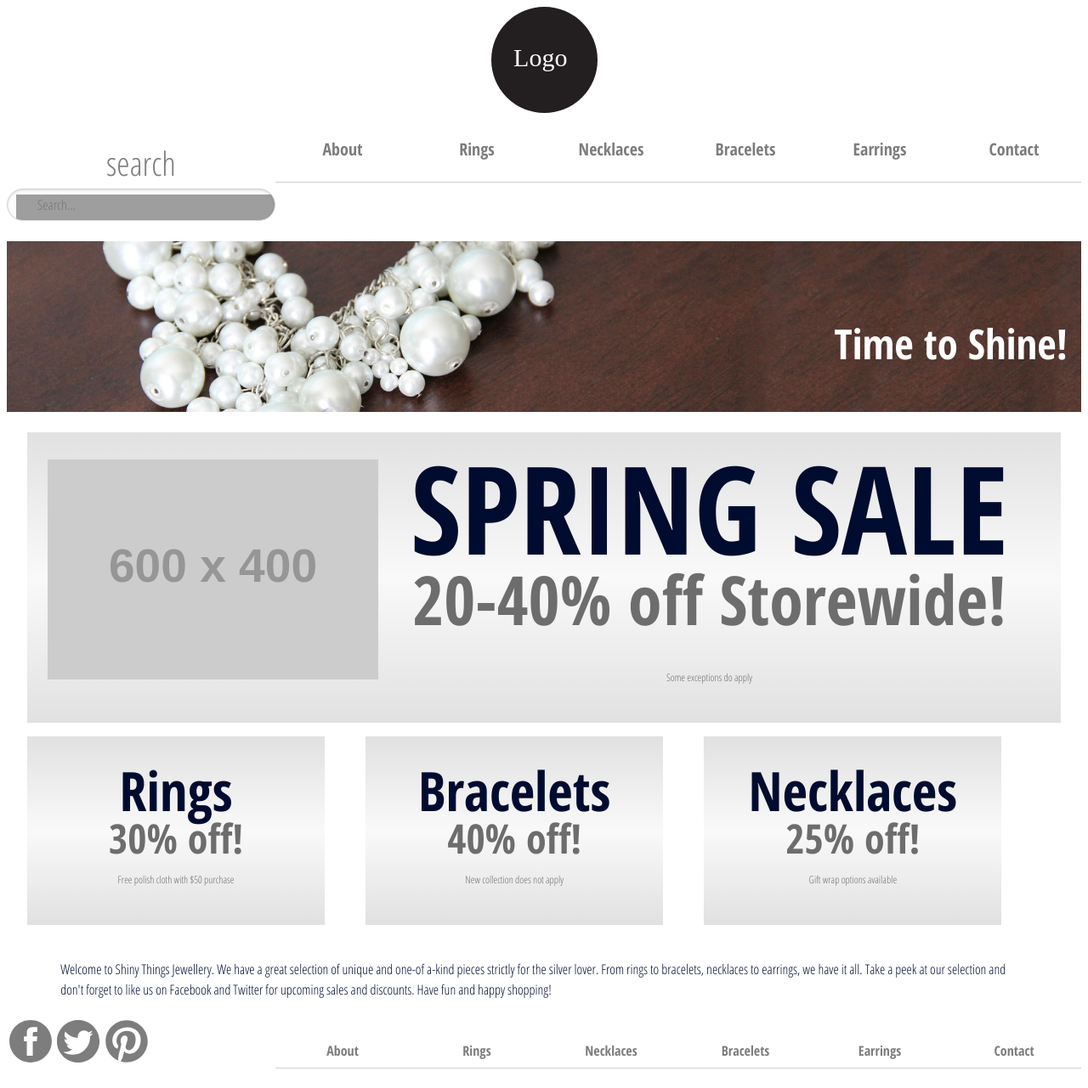
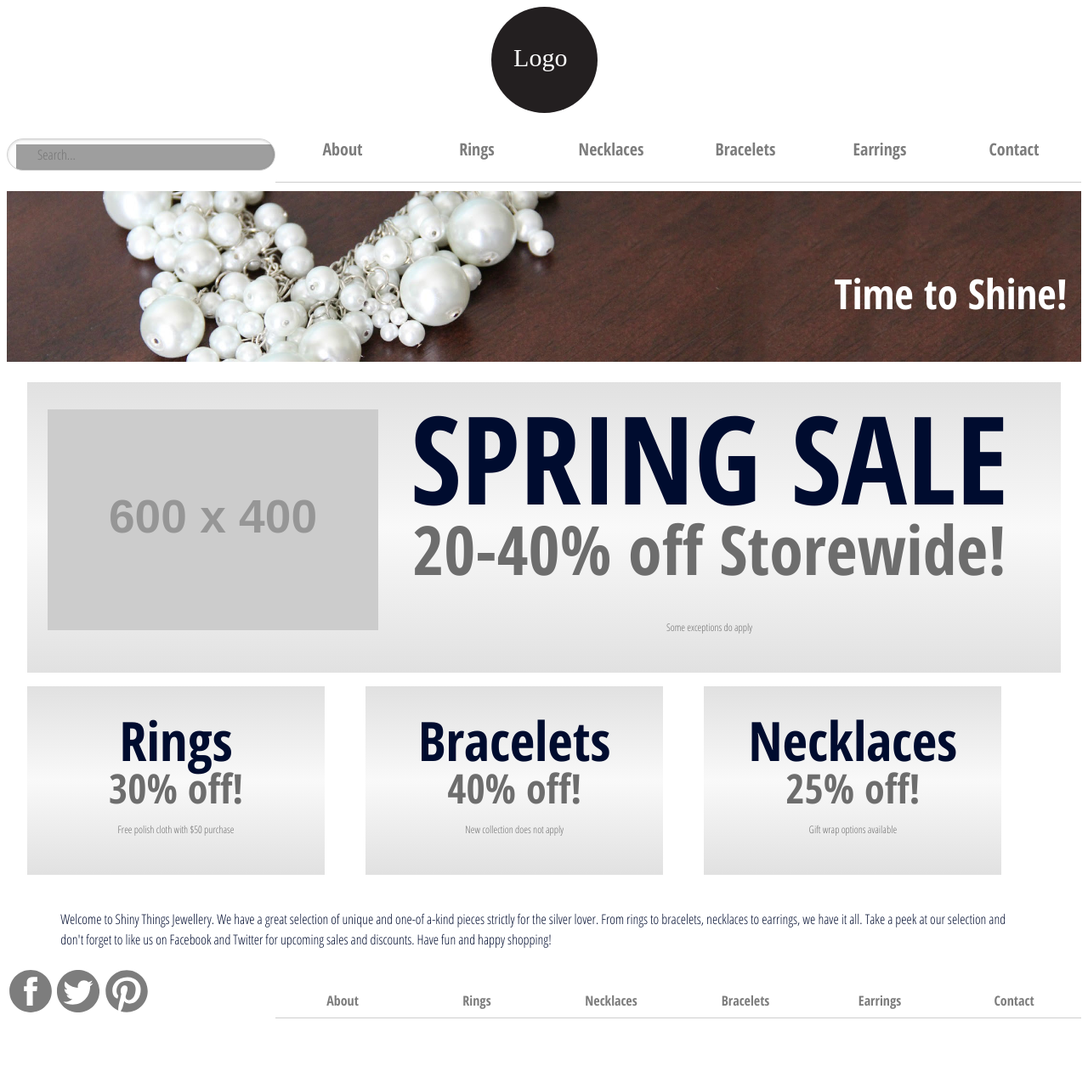
Before and after one commit to kaylaaraujo/ecommerce-website, a Jekyll site: the page built from index.html, in a window 1280 px wide. Shown: the whole page at 85% size. Built offline with Jekyll 4.4.1, drawn with Linux system fonts in a browser that asks for light colours; Markdown is read by kramdown in place of the engine named in the settings; after the commit the page ends 1222 px from its top, so only the background shows below that; grey boxes are pictures that could not be loaded.

```diff
--- a/css/forms.css
+++ b/css/forms.css
@@ -26,6 +26,10 @@
 	transition: all 0.7s ease 0s;
 }
 
+.search {
+	position: absolute;
+	top: -10em;
+}
 /*#search input[type="text"]:focus {
     width: 200px;
     }*/
```
